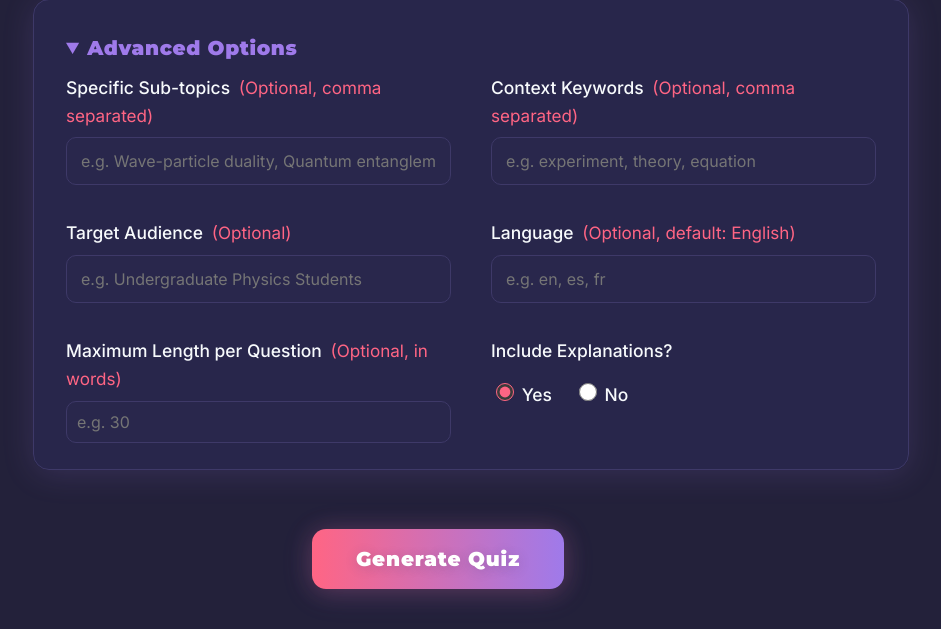
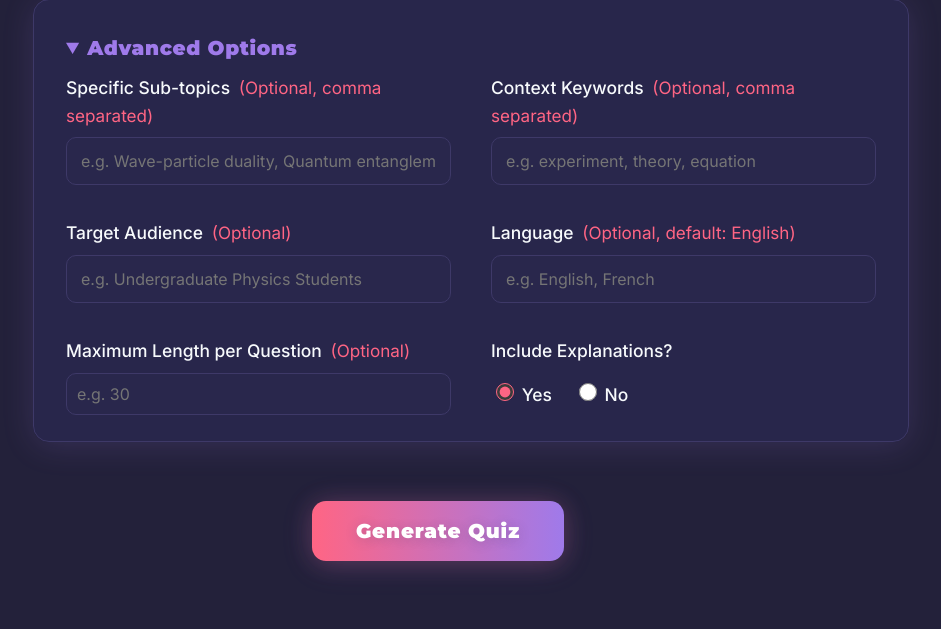
Before and after one commit to ggSohamgg/Spark_Quiz, a Flask app: page / in a window 1280 px wide, after a click on "Advanced Options". Shown: the part 852-1481 px from the top of the page, without its empty margins (202-1143 px from the left). Run offline with Flask 3, Linux system fonts and the light colour scheme.

Commit message:
Update index.html

```diff
--- a/templates/index.html
+++ b/templates/index.html
@@ -86,10 +86,10 @@
           </div>
           <div class="input-group">
             <label for="language">Language <span class="field-desc">(Optional, default: English)</span></label>
-            <input type="text" id="language" name="language" placeholder='e.g. en, es, fr' />
+            <input type="text" id="language" name="language" placeholder='e.g. English, French' />
           </div>
           <div class="input-group">
-            <label for="max-length">Maximum Length per Question <span class="field-desc">(Optional, in words)</span></label>
+            <label for="max-length">Maximum Length per Question <span class="field-desc">(Optional)</span></label>
             <input type="number" id="max-length" name="max-length" min="1" placeholder="e.g. 30" class="quantity-input-custom" />
           </div>
           <div class="input-group">
```
